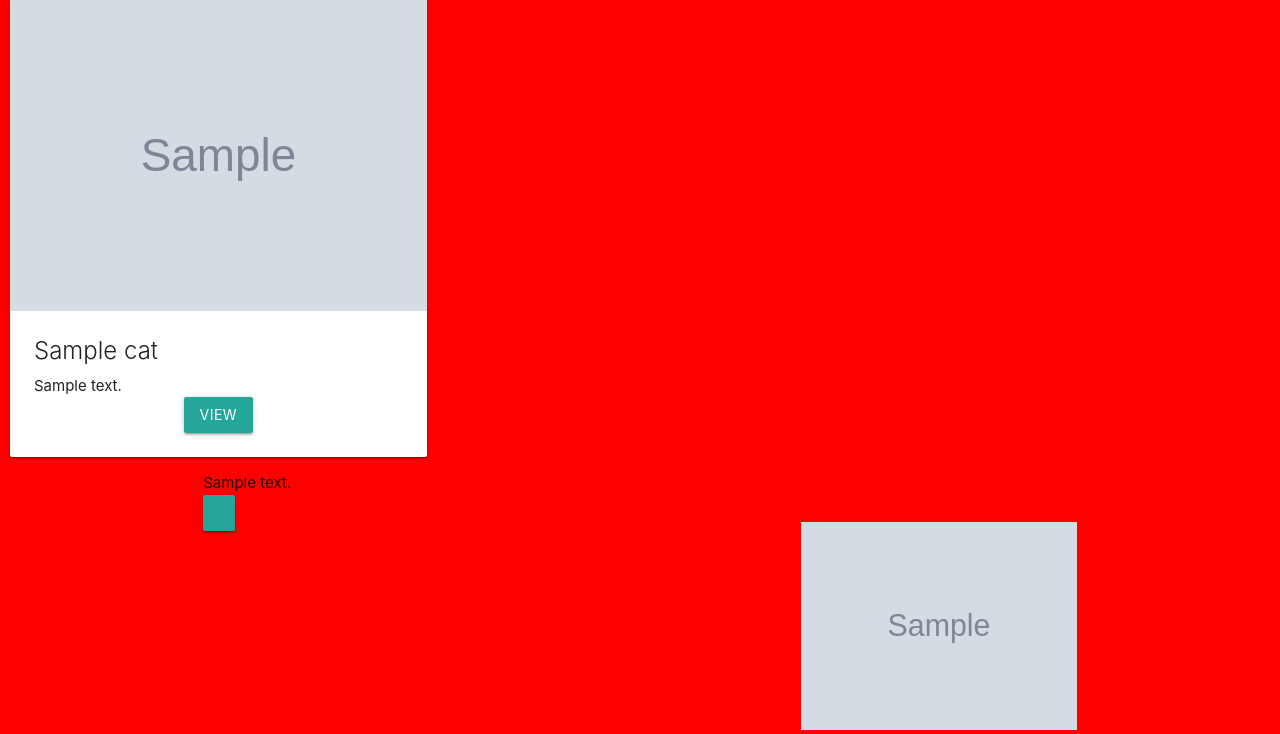
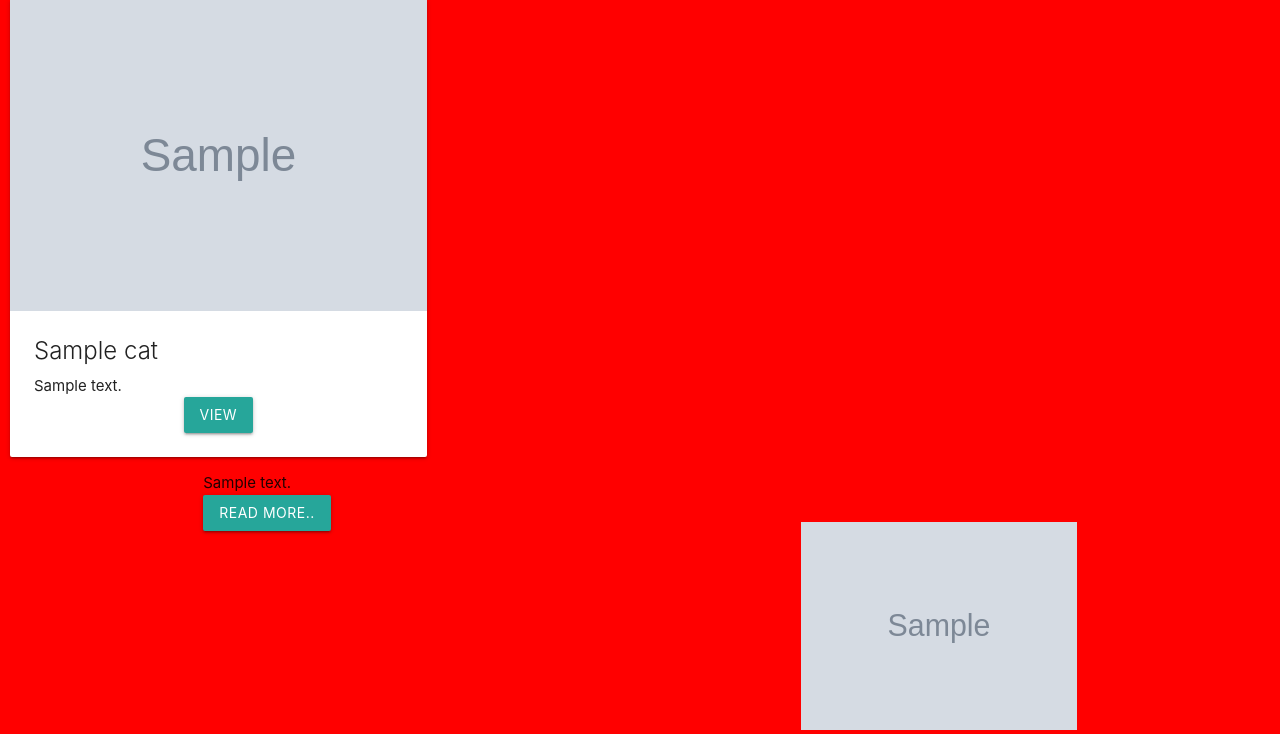
Before and after one commit to fjankit/my-dajngo-blog, a Django app: template home/templates/home.html in a window 1280 px wide. Shown: the part 73-807 px from the top of the page. Run offline with Django 4.2, Linux system fonts and the light colour scheme; the template is opened without the code that fills it: most values are stand-ins (such as "Sample title", 1, 10 or a date in 2020); grey boxes marked "Sample" are stand-in pictures; some libraries are stand-ins or nearby versions.

Commit message:
Update home.html

```diff
--- a/home/templates/home.html
+++ b/home/templates/home.html
@@ -61,7 +61,7 @@
 
                     {{p.content |truncatewords:60 | safe}}
                     <div class="mt20">
-                        <a href="/blog/{{p.url}}" class="btn  bg-primary "></a>
+                        <a href="/blog/{{p.url}}" class="btn  bg-primary ">Read More..</a>
                     </div>
                 </div>
 
```
